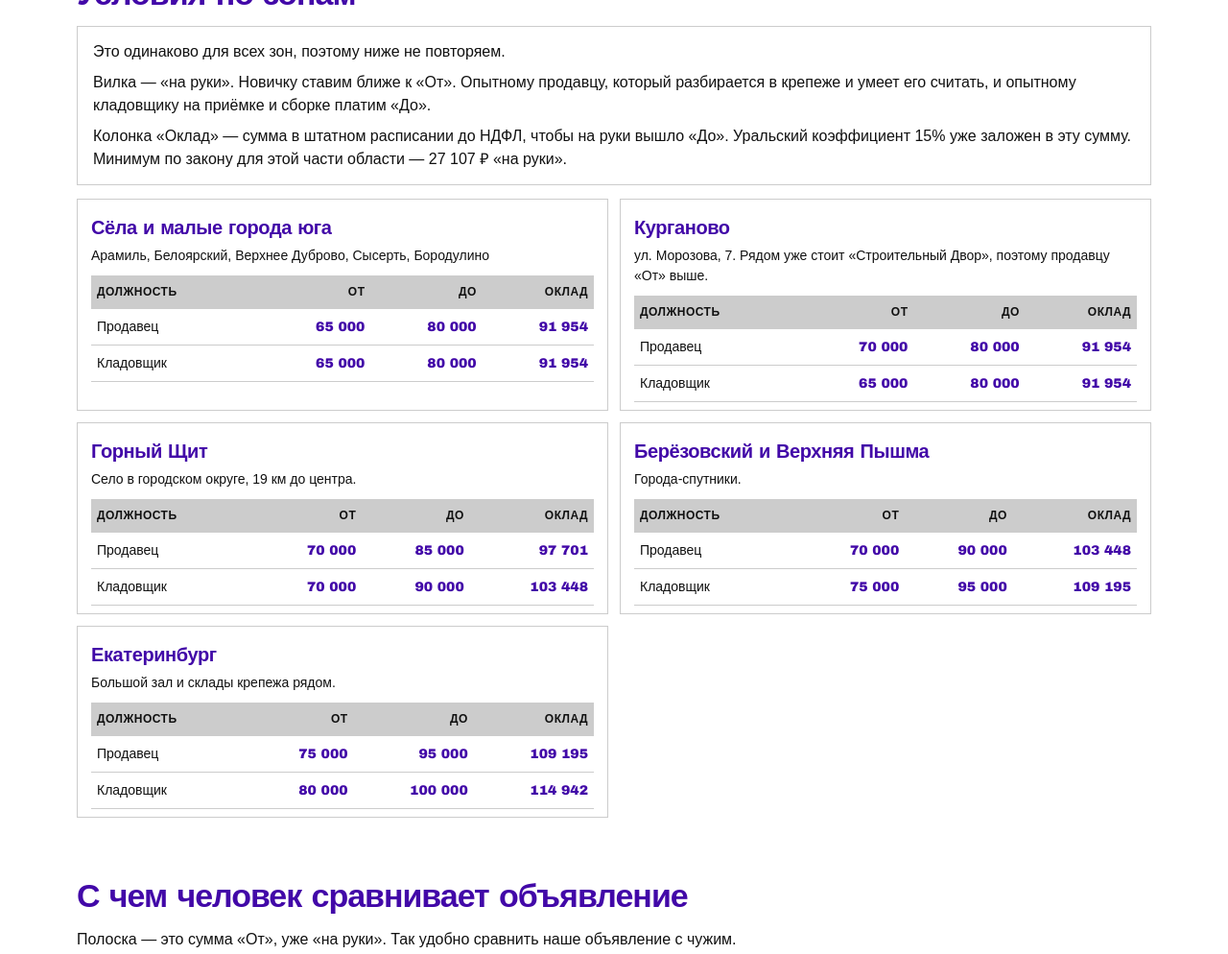
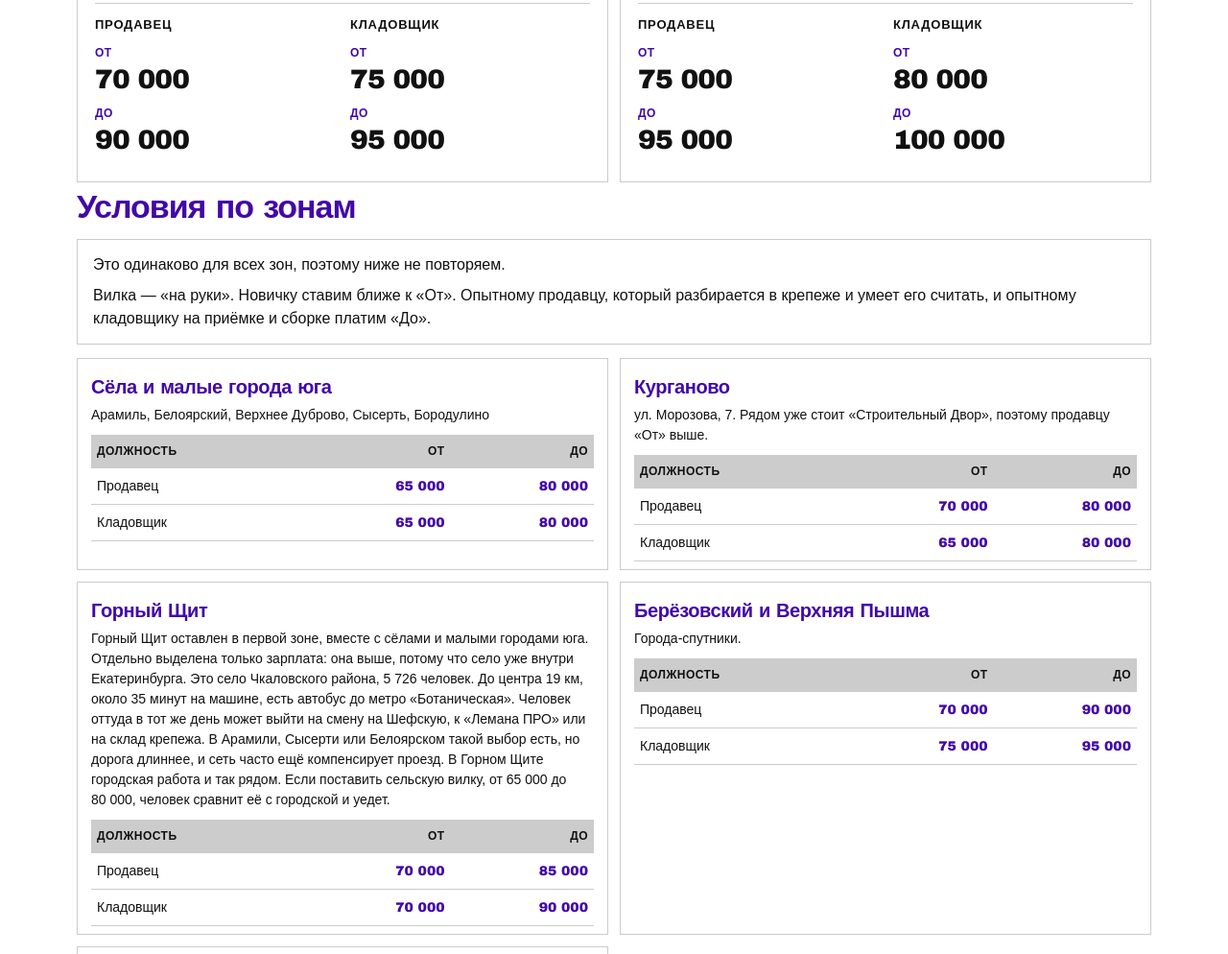
Before and after one commit to arimberg-svg/ekb-zarplaty-diy, a plain HTML site: page index.html in a window 1280 px wide. Shown: the part 1457-2451 px from the top of the page at 96% size. Drawn offline with Linux system fonts and the light colour scheme.

Commit message:
Explain the Gorny Shchit pay gap and drop payroll floor details.
Co-authored-by: Cursor <cursoragent@cursor.com>

```diff
--- a/data/context.csv
+++ b/data/context.csv
@@ -1,5 +1,4 @@
 indicator;value_net_rub;unit;period;source;how_counted
-МРОТ с районным коэффициентом 15%, на руки;27107;руб. на руки;2026;https://git66.rostrud.gov.ru/news/1573548.html;В законе 31157 до налога (федеральный МРОТ 27093 умножить на 1,15). НДФЛ 4050, на руки 27107
 Средняя зарплата по области, на руки;81961;руб. на руки;январь-август 2026;https://www.ural.kp.ru/online/news/7252248/;В статистике 94208 до налога. НДФЛ 12247. Тянут промышленность, для кассы магазина не использовать
 Средняя по оптовой и розничной торговле, на руки;65849;руб. на руки;январь-февраль 2026;https://economy.midural.ru/presscenter/news/13031/;В статистике 75688 до налога. НДФЛ 9839. Внутри сидит и опт, и крупные сети
 Средняя по Екатеринбургу и Верхней Пышме, на руки;100920;руб. на руки;2025;https://tagil.life/news/rejting-zarplat-v-sverdlovskoj-oblasti-pozitsii-nizhnego-tagila-i-munitsipalitetov/;В рейтинге больше 116000 до налога, взята нижняя граница 116000. НДФЛ 15080. Держат УГМК и заводы, не розница
--- a/index.html
+++ b/index.html
@@ -320,6 +320,7 @@
       color: var(--violet);
     }
     .ref p { margin: 0; }
+    .why { margin: 0 0 12px; font-size: 14px; }
     .sum { white-space: nowrap; }
     @media (max-width: 800px) {
       .zones, .split, .places, .zgrid { grid-template-columns: 1fr; }
@@ -344,7 +345,6 @@
       <div class="meta">
         <span>Срез вакансий: август–ноябрь 2026</span>
         <span>Собрано 17 ноября 2026</span>
-        <span>Районный коэффициент 15% уже внутри суммы</span>
       </div>
       <nav class="jump">
         <a href="#stavki">Ставки</a>
@@ -392,6 +392,7 @@
           <article class="zone">
             <p class="where">Отдельно внутри зоны 1</p>
             <h3>Горный Щит</h3>
+            <p class="why">Горный Щит оставлен в первой зоне, вместе с сёлами и малыми городами юга. Отдельно выделена только зарплата: она выше, потому что село уже внутри Екатеринбурга. Это село Чкаловского района, 5&nbsp;726 человек. До центра 19 км, около 35 минут на машине, есть автобус до метро «Ботаническая». Человек оттуда в тот же день может выйти на смену на Шефскую, к «Лемана ПРО» или на склад крепежа. В Арамили, Сысерти или Белоярском такой выбор есть, но дорога длиннее, и сеть часто ещё компенсирует проезд. В Горном Щите городская работа и так рядом. Если поставить сельскую вилку, от 65&nbsp;000 до 80&nbsp;000, человек сравнит её с городской и уедет.</p>
             <div class="pays">
               <div>
                 <p class="job">Продавец</p>
@@ -442,7 +443,6 @@
         <div class="rules">
           <p>Это одинаково для всех зон, поэтому ниже не повторяем.</p>
           <p>Вилка — «на руки». Новичку ставим ближе к «От». Опытному продавцу, который разбирается в крепеже и умеет его считать, и опытному кладовщику на приёмке и сборке платим «До».</p>
-          <p>Колонка «Оклад» — сумма в штатном расписании до НДФЛ, чтобы на руки вышло «До». Уральский коэффициент 15% уже заложен в эту сумму. Минимум по закону для этой части области — <span class="sum">27&nbsp;107</span> ₽ «на руки».</p>
         </div>
         <div class="zgrid">
           <article class="zcard">
@@ -450,11 +450,11 @@
             <p class="zplace">Арамиль, Белоярский, Верхнее Дуброво, Сысерть, Бородулино</p>
             <table>
               <thead>
-                <tr><th>Должность</th><th>От</th><th>До</th><th>Оклад</th></tr>
+                <tr><th>Должность</th><th>От</th><th>До</th></tr>
               </thead>
               <tbody>
-                <tr><td>Продавец</td><td class="num">65&nbsp;000</td><td class="num">80&nbsp;000</td><td class="num">91&nbsp;954</td></tr>
-                <tr><td>Кладовщик</td><td class="num">65&nbsp;000</td><td class="num">80&nbsp;000</td><td class="num">91&nbsp;954</td></tr>
+                <tr><td>Продавец</td><td class="num">65&nbsp;000</td><td class="num">80&nbsp;000</td></tr>
+                <tr><td>Кладовщик</td><td class="num">65&nbsp;000</td><td class="num">80&nbsp;000</td></tr>
               </tbody>
             </table>
           </article>
@@ -463,24 +463,24 @@
             <p class="zplace">ул. Морозова, 7. Рядом уже стоит «Строительный Двор», поэтому продавцу «От» выше.</p>
             <table>
               <thead>
-                <tr><th>Должность</th><th>От</th><th>До</th><th>Оклад</th></tr>
+                <tr><th>Должность</th><th>От</th><th>До</th></tr>
               </thead>
               <tbody>
-                <tr><td>Продавец</td><td class="num">70&nbsp;000</td><td class="num">80&nbsp;000</td><td class="num">91&nbsp;954</td></tr>
-                <tr><td>Кладовщик</td><td class="num">65&nbsp;000</td><td class="num">80&nbsp;000</td><td class="num">91&nbsp;954</td></tr>
+                <tr><td>Продавец</td><td class="num">70&nbsp;000</td><td class="num">80&nbsp;000</td></tr>
+                <tr><td>Кладовщик</td><td class="num">65&nbsp;000</td><td class="num">80&nbsp;000</td></tr>
               </tbody>
             </table>
           </article>
           <article class="zcard">
             <h3>Горный Щит</h3>
-            <p class="zplace">Село в городском округе, 19 км до центра.</p>
+            <p class="zplace">Горный Щит оставлен в первой зоне, вместе с сёлами и малыми городами юга. Отдельно выделена только зарплата: она выше, потому что село уже внутри Екатеринбурга. Это село Чкаловского района, 5&nbsp;726 человек. До центра 19 км, около 35 минут на машине, есть автобус до метро «Ботаническая». Человек оттуда в тот же день может выйти на смену на Шефскую, к «Лемана ПРО» или на склад крепежа. В Арамили, Сысерти или Белоярском такой выбор есть, но дорога длиннее, и сеть часто ещё компенсирует проезд. В Горном Щите городская работа и так рядом. Если поставить сельскую вилку, от 65&nbsp;000 до 80&nbsp;000, человек сравнит её с городской и уедет.</p>
             <table>
               <thead>
-                <tr><th>Должность</th><th>От</th><th>До</th><th>Оклад</th></tr>
+                <tr><th>Должность</th><th>От</th><th>До</th></tr>
               </thead>
               <tbody>
-                <tr><td>Продавец</td><td class="num">70&nbsp;000</td><td class="num">85&nbsp;000</td><td class="num">97&nbsp;701</td></tr>
-                <tr><td>Кладовщик</td><td class="num">70&nbsp;000</td><td class="num">90&nbsp;000</td><td class="num">103&nbsp;448</td></tr>
+                <tr><td>Продавец</td><td class="num">70&nbsp;000</td><td class="num">85&nbsp;000</td></tr>
+                <tr><td>Кладовщик</td><td class="num">70&nbsp;000</td><td class="num">90&nbsp;000</td></tr>
               </tbody>
             </table>
           </article>
@@ -489,11 +489,11 @@
             <p class="zplace">Города-спутники.</p>
             <table>
               <thead>
-                <tr><th>Должность</th><th>От</th><th>До</th><th>Оклад</th></tr>
+                <tr><th>Должность</th><th>От</th><th>До</th></tr>
               </thead>
               <tbody>
-                <tr><td>Продавец</td><td class="num">70&nbsp;000</td><td class="num">90&nbsp;000</td><td class="num">103&nbsp;448</td></tr>
-                <tr><td>Кладовщик</td><td class="num">75&nbsp;000</td><td class="num">95&nbsp;000</td><td class="num">109&nbsp;195</td></tr>
+                <tr><td>Продавец</td><td class="num">70&nbsp;000</td><td class="num">90&nbsp;000</td></tr>
+                <tr><td>Кладовщик</td><td class="num">75&nbsp;000</td><td class="num">95&nbsp;000</td></tr>
               </tbody>
             </table>
           </article>
@@ -502,11 +502,11 @@
             <p class="zplace">Большой зал и склады крепежа рядом.</p>
             <table>
               <thead>
-                <tr><th>Должность</th><th>От</th><th>До</th><th>Оклад</th></tr>
+                <tr><th>Должность</th><th>От</th><th>До</th></tr>
               </thead>
               <tbody>
-                <tr><td>Продавец</td><td class="num">75&nbsp;000</td><td class="num">95&nbsp;000</td><td class="num">109&nbsp;195</td></tr>
-                <tr><td>Кладовщик</td><td class="num">80&nbsp;000</td><td class="num">100&nbsp;000</td><td class="num">114&nbsp;942</td></tr>
+                <tr><td>Продавец</td><td class="num">75&nbsp;000</td><td class="num">95&nbsp;000</td></tr>
+                <tr><td>Кладовщик</td><td class="num">80&nbsp;000</td><td class="num">100&nbsp;000</td></tr>
               </tbody>
             </table>
           </article>
@@ -598,7 +598,7 @@
         <div class="places">
           <article class="place">
             <h3>Горный Щит</h3>
-            <p>Село Чкаловского района, <span class="sum">5 726</span> человек, 19 км до центра. На Будённого стоят «Строймаркет» и павильоны. До городских складов человек доезжает на автобусе, поэтому ставка ближе к городу.</p>
+            <p>Горный Щит оставлен в первой зоне, вместе с сёлами и малыми городами юга. Отдельно выделена только зарплата: она выше, потому что село уже внутри Екатеринбурга. Это село Чкаловского района, 5&nbsp;726 человек. До центра 19 км, около 35 минут на машине, есть автобус до метро «Ботаническая». Человек оттуда в тот же день может выйти на смену на Шефскую, к «Лемана ПРО» или на склад крепежа. В Арамили, Сысерти или Белоярском такой выбор есть, но дорога длиннее, и сеть часто ещё компенсирует проезд. В Горном Щите городская работа и так рядом. Если поставить сельскую вилку, от 65&nbsp;000 до 80&nbsp;000, человек сравнит её с городской и уедет. На Будённого стоят «Строймаркет» и павильоны стройматериалов.</p>
           </article>
           <article class="place">
             <h3>Арамиль</h3>
```
Also changed, not shown: 1 other file.
